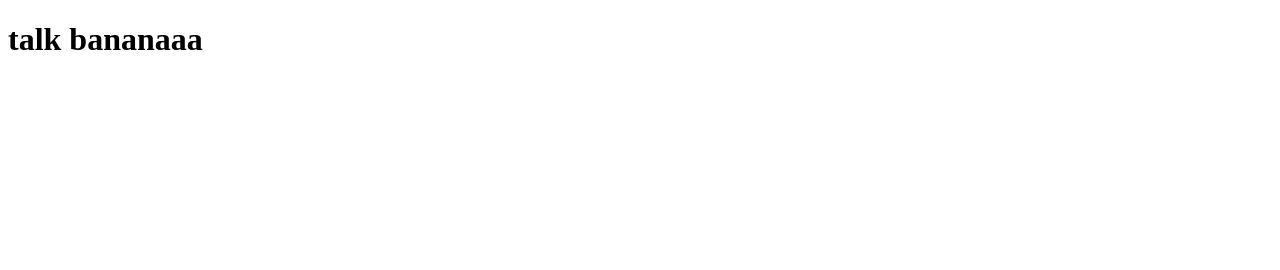
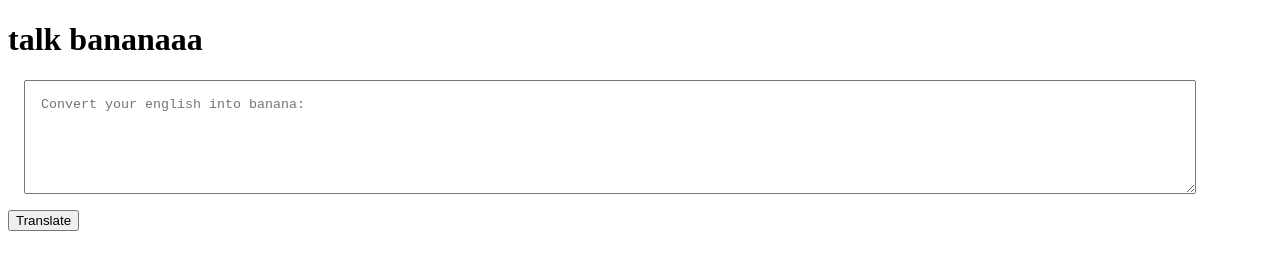
Before and after one commit to ShivamT16/neogcamp-banana-talk, a plain HTML site: page index.html in a window 1280 px wide. Drawn offline with Linux system fonts and the light colour scheme.

Commit message:
Taking input on console

```diff
--- a/app.js
+++ b/app.js
@@ -0,0 +1,11 @@
+var btnTranslate = document.querySelector("btn-translater");
+var txtInput = document.querySelector("txt-input");
+
+console.log(txtInput);
+
+function clickHandler() {
+        console.log("clicked");
+        console.log('input',txtInput.value);
+    };
+
+btnTranslate.addEventListener("click", clickHandler)
--- a/index.html
+++ b/index.html
@@ -5,9 +5,25 @@
     <meta http-equiv="X-UA-Compatible" content="IE=edge">
     <meta name="viewport" content="width=device-width, initial-scale=1.0">
     <title>Banana speak</title>
+    <style>
+        textarea{
+            width: 90%;
+            height: 10vh;
+            display: block;
+            margin: 1rem;
+            padding: 1rem;
+        }
+    </style>
 </head>
 <body>
     <h1> talk bananaaa</h1>
+    <textarea id="txt-input"
+        placeholder="Convert your english into banana:"></textarea>
+<button id="btn-translate">Translate</button>
+
+
+
+
     <script src="app.js" type="text/javascript"></script>
 </body>
 </html>
```
